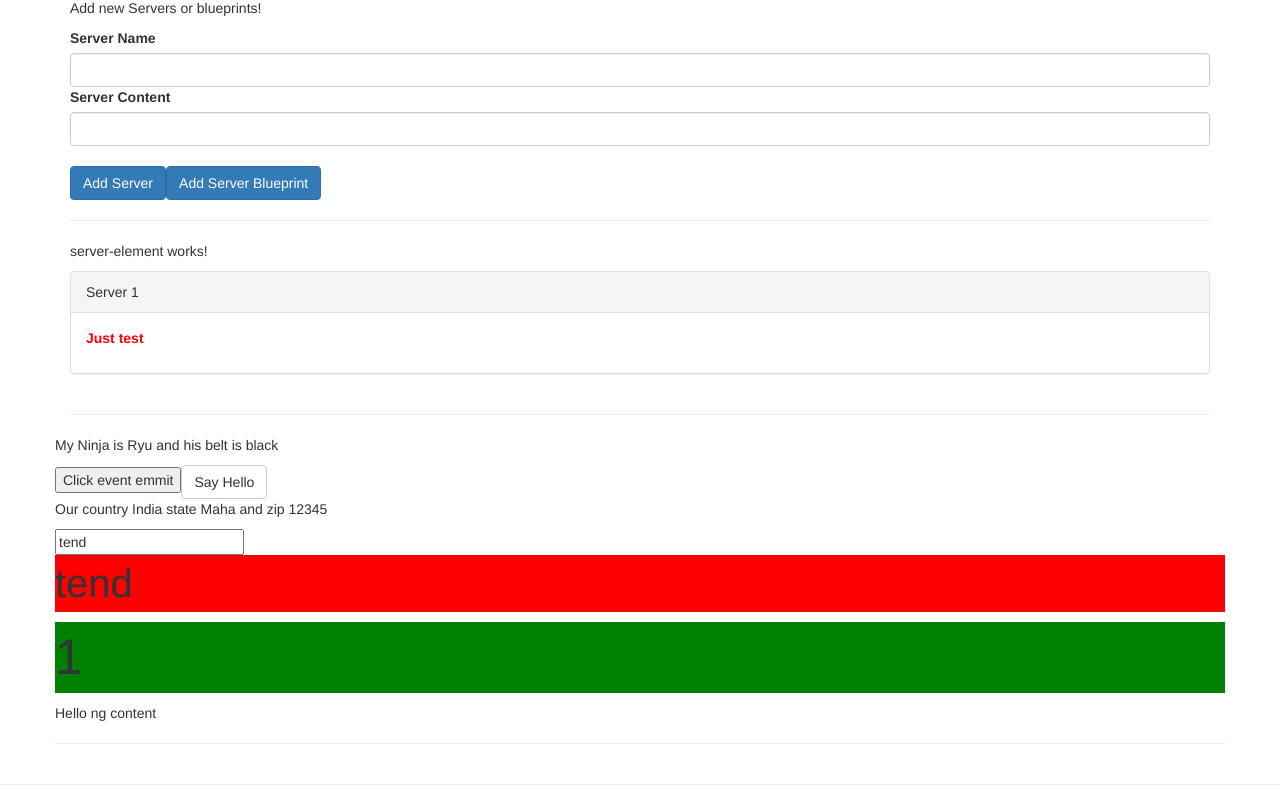
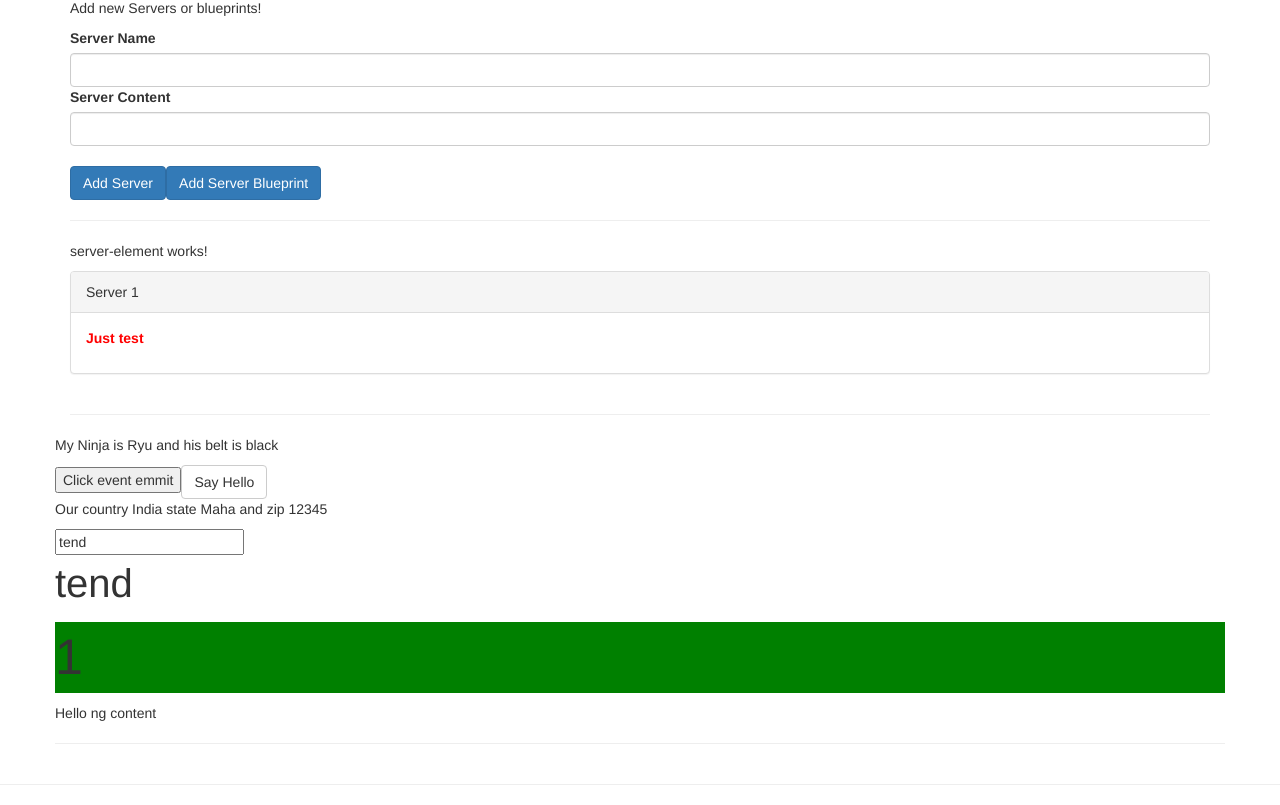
Before and after one commit to git-rp/angularjs, an Angular app in the folder cmp-databinding-start/: page / in a window 1280 px wide. Shown: the part 366-1171 px from the top of the page. Built offline with nearby package versions, Linux system fonts and the light colour scheme.

Commit message:
binding to directive properties

```diff
--- a/cmp-databinding-start/src/app/customdirectives/highlightgreen/better-highlighter.directive.ts
+++ b/cmp-databinding-start/src/app/customdirectives/highlightgreen/better-highlighter.directive.ts
@@ -1,7 +1,9 @@
 import {
   Directive,
   ElementRef,
+  HostBinding,
   HostListener,
+  Input,
   OnInit,
   Renderer2,
 } from '@angular/core';
@@ -11,19 +13,23 @@ import {
 })
 export class BetterHighlighterDirective implements OnInit {
   constructor(private elRef: ElementRef, private renderer: Renderer2) {}
-
+  @Input() defaultColor: string = 'trasparent';
+  @Input() highlightColor: string = 'blue';
   ngOnInit(): void {
     this.renderer.setStyle(this.elRef.nativeElement, 'backgroundColor', 'Red');
     this.renderer.setStyle(this.elRef.nativeElement, 'fontSize', '40px');
   }
   @HostListener('mouseenter') mouseover(eventData: Event) {
-    this.renderer.setStyle(this.elRef.nativeElement, 'backgroundColor', 'Red');
+    //this.renderer.setStyle(this.elRef.nativeElement, 'backgroundColor', 'Red');
+    this.backgroudColor = this.highlightColor; //'red';
   }
   @HostListener('mouseleave') mouseleave(eventData: Event) {
-    this.renderer.setStyle(
-      this.elRef.nativeElement,
-      'backgroundColor',
-      'transparent'
-    );
+    this.backgroudColor = this.defaultColor;
+    // this.renderer.setStyle(
+    //   this.elRef.nativeElement,
+    //   'backgroundColor',
+    //   'transparent'
+    // );
   }
+  @HostBinding('style.backgroundColor') backgroudColor: string;
 }
--- a/cmp-databinding-start/src/app/home/home.component.html
+++ b/cmp-databinding-start/src/app/home/home.component.html
@@ -10,6 +10,8 @@
 </p>
 <!-- 2 way biniding -->
 <input type="text" name="" id="" [(ngModel)]="cricketer.name" />
-<p appBetterHighlighter>{{ cricketer.name }}</p>
+<p appBetterHighlighter [defaultColor]="'yellow'" [highlightColor]="'red'">
+  {{ cricketer.name }}
+</p>
 <p appHighlighGreen>{{ cricketer.number }}</p>
 <ng-content></ng-content>
```
